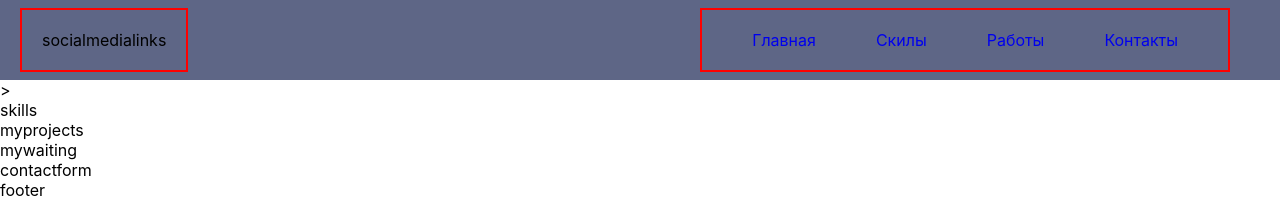
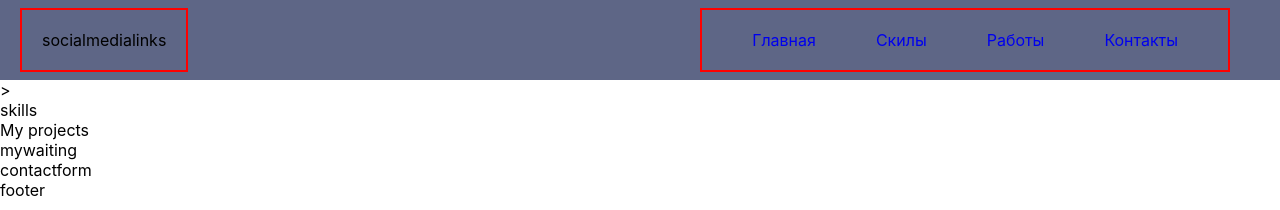
Before and after one commit to djonnybravo/portfolio, a React (Create React App) app: page / in a window 1280 px wide. Shown: the top 210 px of the page. Built offline with nearby package versions, Linux system fonts and the light colour scheme.

Commit message:
add Projects.jsx

```diff
--- a/src/components/main/MainContent.jsx
+++ b/src/components/main/MainContent.jsx
@@ -1,5 +1,6 @@
 import React from 'react';
 import Skills from "./Skills/Skills";
+import Projects from "./Projects/Projects";
 
 const MainContent = () => {
     return (
@@ -8,9 +9,7 @@
                >
             </div>
             <Skills/>
-            <div>
-                myprojects
-            </div>
+            <Projects/>
             <div>
                 mywaiting
             </div>
--- /dev/null
+++ b/src/components/main/Projects/Projects.jsx
@@ -0,0 +1,12 @@
+import React from 'react';
+import styles from './Projects.module.css'
+
+const Projects = () => {
+    return (
+        <div>
+            My projects
+        </div>
+    );
+};
+
+export default Projects;
```
Also changed, not shown: src/components/main/Projects/Projects.module.css (added).
